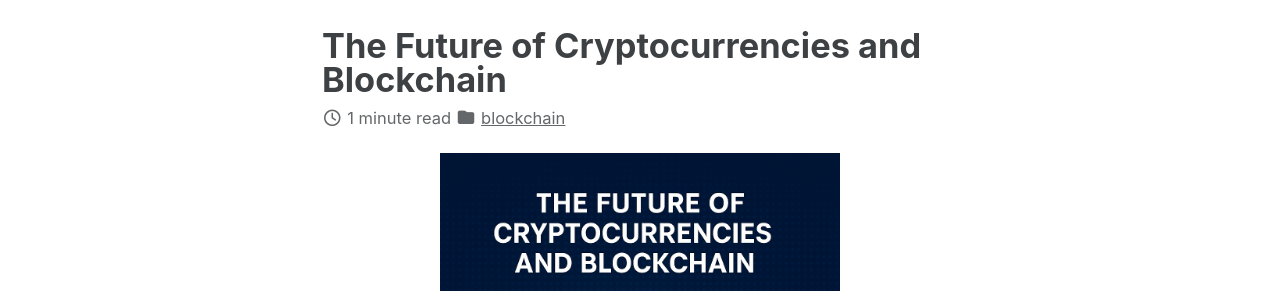
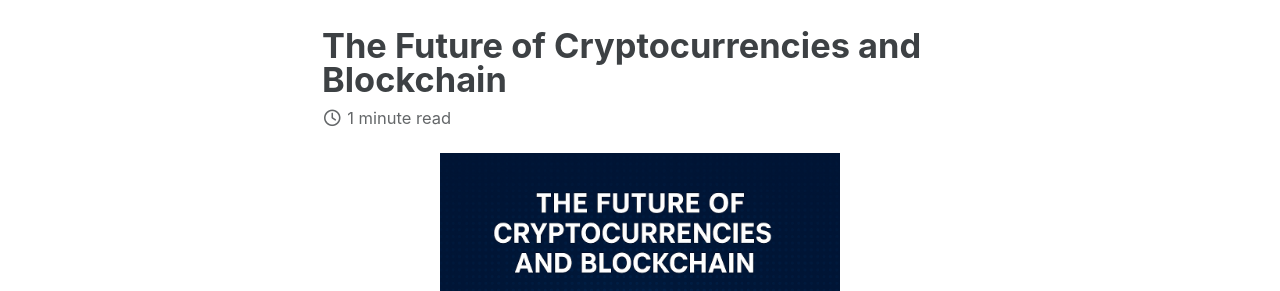
Before and after one commit to hron0891/futurecryptoblockchain, a Jekyll site: the page built from _posts/2025-05-04-the-future-of-cryptocurrencies-and-blockchain.md, in a window 1280 px wide and 900 px high. Shown: the part 140-431 px from the top of the window. Built offline with Jekyll 4.4.1, drawn with Linux system fonts in a browser that asks for light colours; cached includes are drawn as plain includes.

Commit message:
Add files via upload

```diff
--- a/_includes/page__meta.html
+++ b/_includes/page__meta.html
@@ -1,7 +1,6 @@
 {% assign document = post | default: page %}
-{% if document.read_time or document.show_date or document.categories %}
+{% if document.read_time or document.show_date %}
   <p class="page__meta">
-
     {% if document.show_date and document.date %}
       {% assign date = document.date %}
       <span class="page__meta-date">
@@ -11,13 +10,12 @@
       </span>
     {% endif %}
 
-    {% if document.read_time and document.show_date %}
-      <span class="page__meta-sep"></span>
-    {% endif %}
+    {% if document.read_time and document.show_date %}<span class="page__meta-sep"></span>{% endif %}
 
     {% if document.read_time %}
       {% assign words_per_minute = document.words_per_minute | default: site.words_per_minute | default: 200 %}
       {% assign words = document.content | strip_html | number_of_words %}
+
       <span class="page__meta-readtime">
         <i class="far {% if include.type == 'grid' and document.read_time and document.show_date %}fa-fw {% endif %}fa-clock" aria-hidden="true"></i>
         {% if words < words_per_minute %}
@@ -29,15 +27,5 @@
         {% endif %}
       </span>
     {% endif %}
-
-    {% if document.categories %}
-      <span class="page__meta-categories">
-        <i class="fas fa-fw fa-folder" aria-hidden="true"></i>
-        {% for category in document.categories %}
-          <a href="{{ '/categories/' | append: category | slugify | append: '/' }}">{{ category }}</a>{% unless forloop.last %}, {% endunless %}
-        {% endfor %}
-      </span>
-    {% endif %}
-
   </p>
 {% endif %}
--- a/_includes/page__taxonomy.html
+++ b/_includes/page__taxonomy.html
@@ -1,16 +1,7 @@
-{% if page.categories[0] %}
-  <p class="page__taxonomy">
-    <strong>
-      <i class="fas fa-fw fa-folder-open" aria-hidden="true"></i>
-      {{ site.data.ui-text[site.locale].categories_label | default: "Categories:" }}
-    </strong>
-    <span itemprop="keywords">
-      {% for category in page.categories %}
-        <a href="{{ '/categories/' | append: category | slugify | append: '/' | relative_url }}"
-           class="page__taxonomy-item p-category" rel="tag">
-          {{ category }}
-        </a>{% unless forloop.last %}<span class="sep">, </span>{% endunless %}
-      {% endfor %}
-    </span>
-  </p>
+{% if site.tag_archive.type and page.tags[0] %}
+  {% include tag-list.html %}
 {% endif %}
+
+{% if site.category_archive.type and page.categories[0] %}
+  {% include category-list.html %}
+{% endif %}
```
